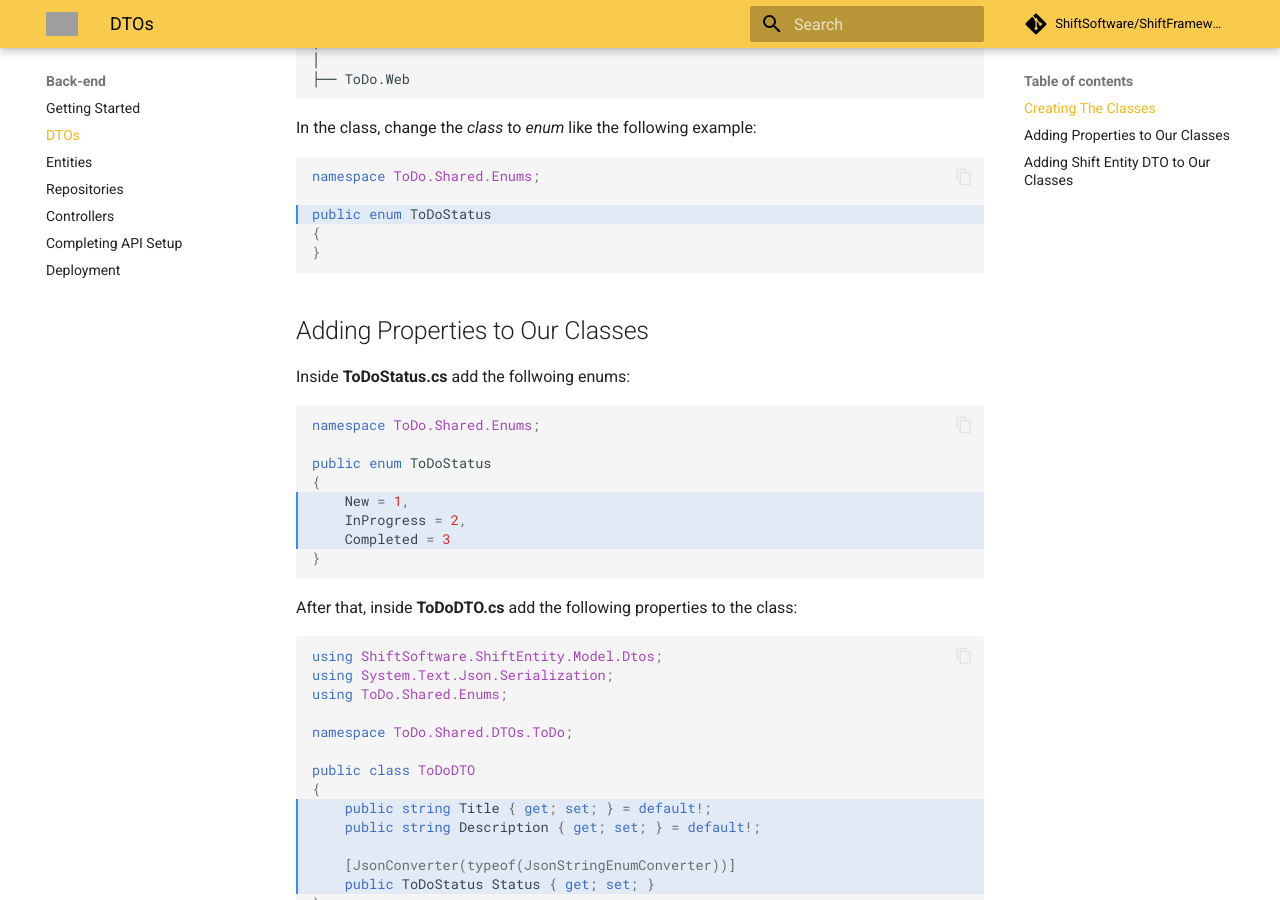
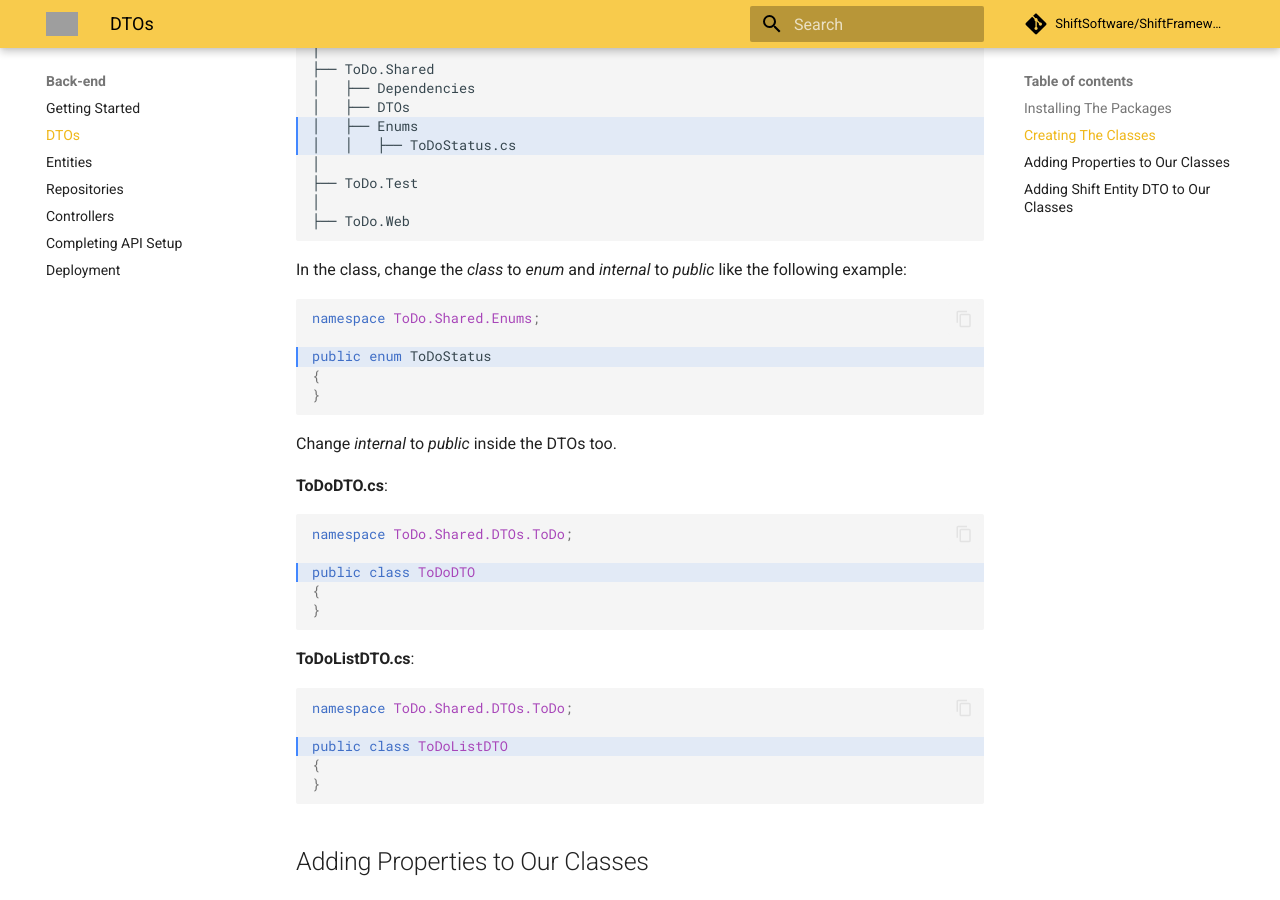
Before and after one commit to ShiftSoftware/ShiftFrameworkWebsite, an MkDocs documentation site: the page built from docs/back-end/dtos.md, in a window 1280 px wide and 900 px high, scrolled down 1137 px. Built offline with MkDocs 1.6.1 and Material for MkDocs 9.7.7, drawn with Linux system fonts in a browser that asks for light colours; comment, search, counter and statistics services are not loaded; some of the changed text lies outside the part shown; grey boxes are pictures that could not be loaded.

Commit message:
Add Detail To dtos.md

````diff
--- a/docs/back-end/dtos.md
+++ b/docs/back-end/dtos.md
@@ -13,6 +13,10 @@
 │
 ├── ToDo.Web
 ```
+
+## Installing The Packages
+
+Open NuGet Package Manager for the **ToDo.Shared** project and install ``ShiftSoftware.ShiftEntity.Model`` package.
 
 ## Creating The Classes
 
@@ -52,12 +56,34 @@
 ├── ToDo.Web
 ```
 
-In the class, change the *class* to *enum* like the following example:
+In the class, change the *class* to *enum* and *internal* to *public* like the following example:
 
 ``` cs hl_lines="3"
 namespace ToDo.Shared.Enums;
 
 public enum ToDoStatus
+{
+}
+```
+
+Change *internal* to *public* inside the DTOs too.
+
+**ToDoDTO.cs**:
+
+``` cs hl_lines="3"
+namespace ToDo.Shared.DTOs.ToDo;
+
+public class ToDoDTO
+{
+}
+```
+
+**ToDoListDTO.cs**:
+
+``` cs hl_lines="3"
+namespace ToDo.Shared.DTOs.ToDo;
+
+public class ToDoListDTO
 {
 }
 ```
````
